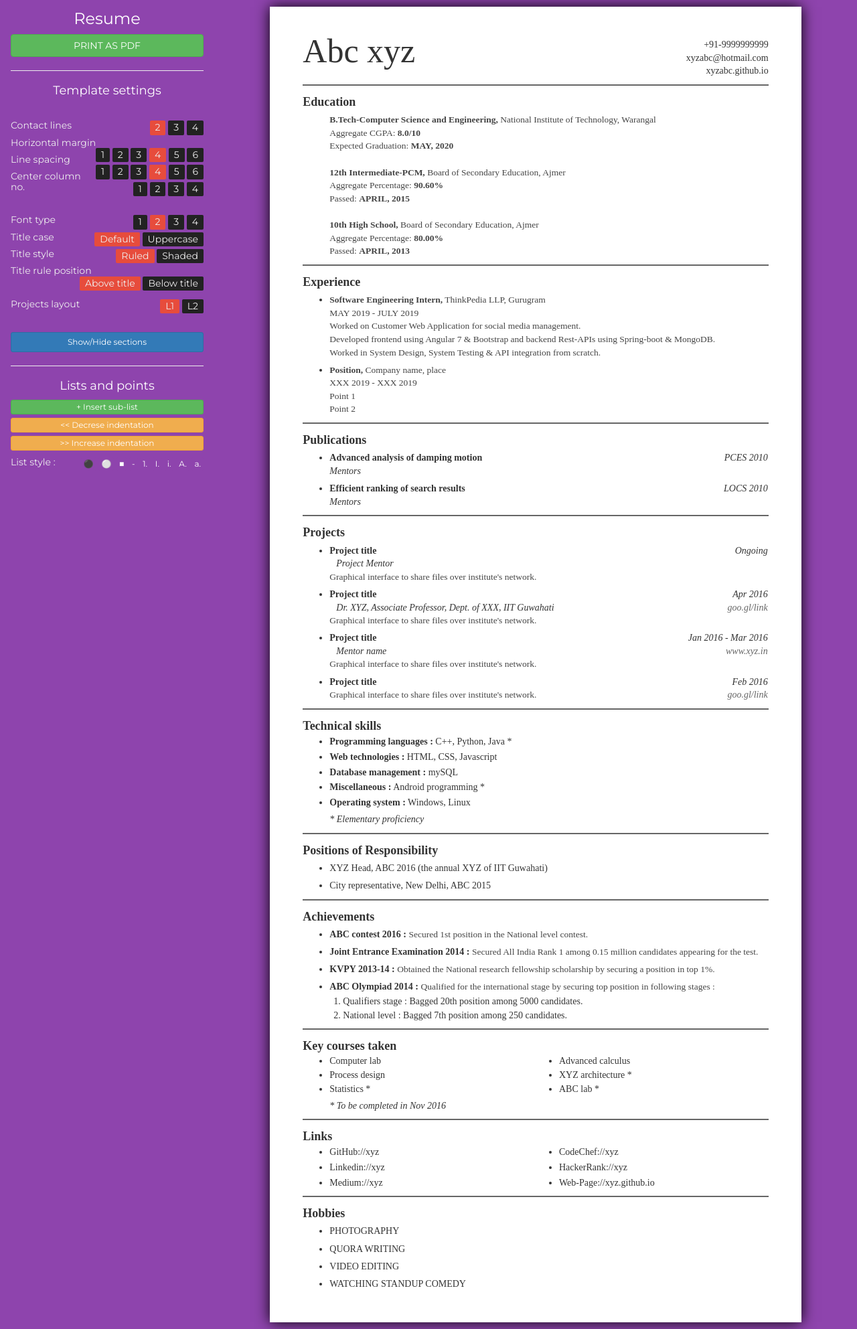
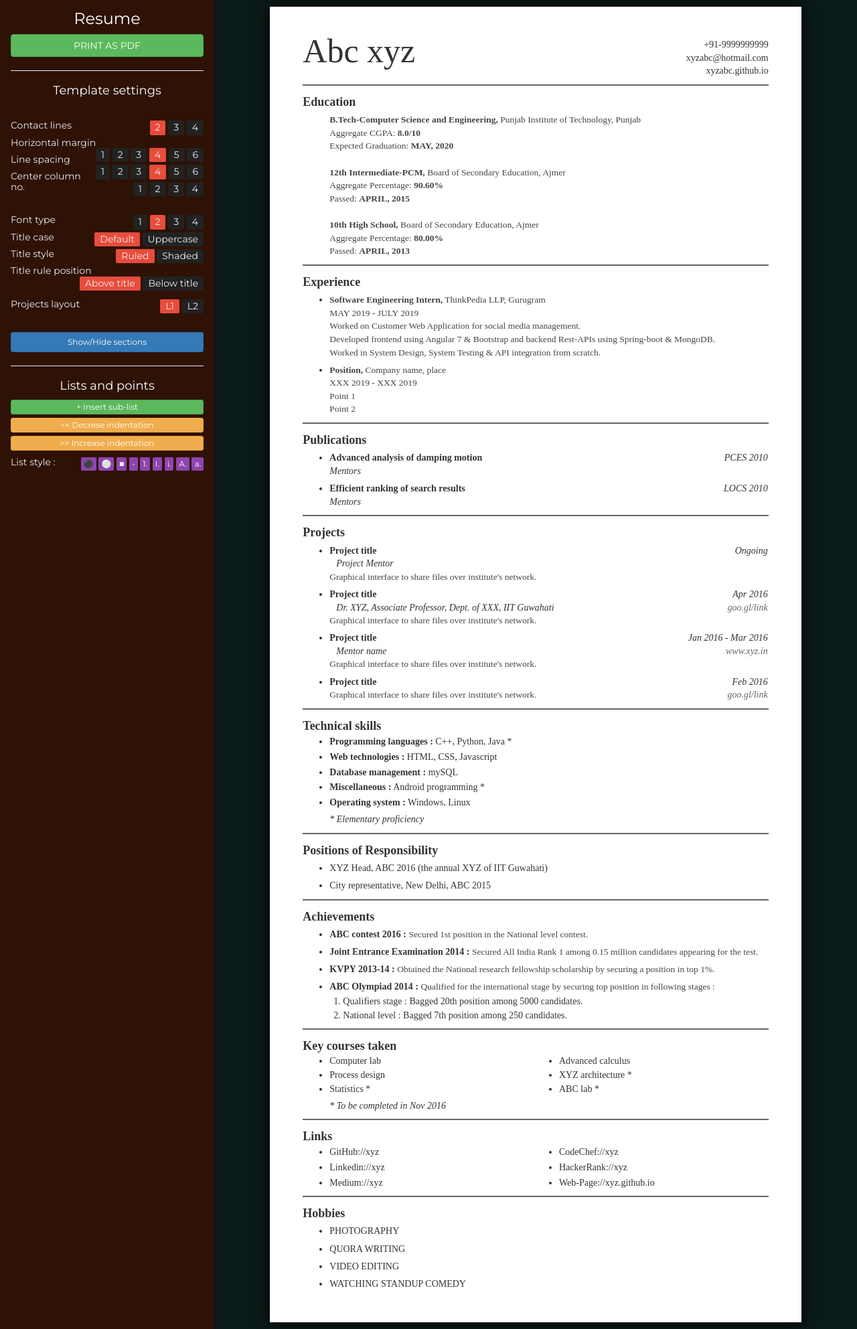
Before and after one commit to RanawatTech/ranawatwebsite, a PHP site: page /ResumeBuilder/2/index.html in a window 1280 px wide. Shown: the whole page at 67% size. Run offline with PHP 8.4, Linux system fonts and the light colour scheme; some web fonts are replaced.

Commit message:
color change

```diff
--- a/ResumeBuilder/2/css/main.css
+++ b/ResumeBuilder/2/css/main.css
@@ -1,13 +1,13 @@
 
 body {
-	background-color: #8E44AD;
+	background-color: #0a1a18;
 	line-height: 1.4em;
 	padding: 0;
 	margin: 0;
 }
 
 #left {
-	background-color: #8E44AD;
+	background-color: #2e1205;
 	line-height: 1em;
 }
 #left * {
--- a/ResumeBuilder/2/index.html
+++ b/ResumeBuilder/2/index.html
@@ -168,7 +168,7 @@
 					</div>
 					<ul class="nobullet">
 					<li>
-                        <div class="text"><strong>B.Tech-Computer Science and Engineering,</strong> National Institute of Technology, Warangal</div>
+                        <div class="text"><strong>B.Tech-Computer Science and Engineering,</strong> Punjab Institute of Technology, Punjab</div>
                         <div class="text">Aggregate CGPA: <strong>8.0/10</strong><br>Expected Graduation: <strong>MAY, 2020</strong></div>
                         <br>
                         <div class="text"><strong>12th Intermediate-PCM,</strong> Board of Secondary Education, Ajmer</div>
```
